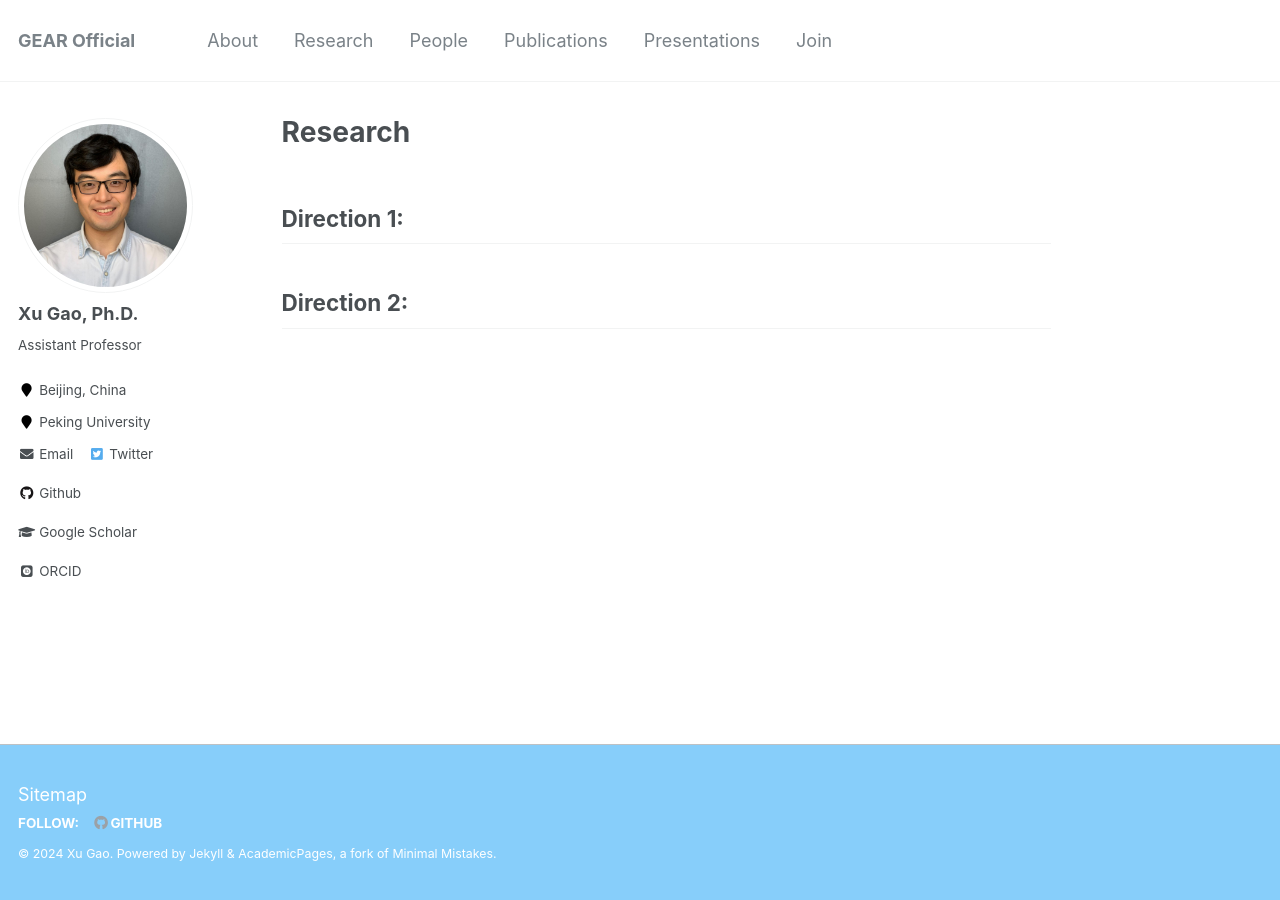
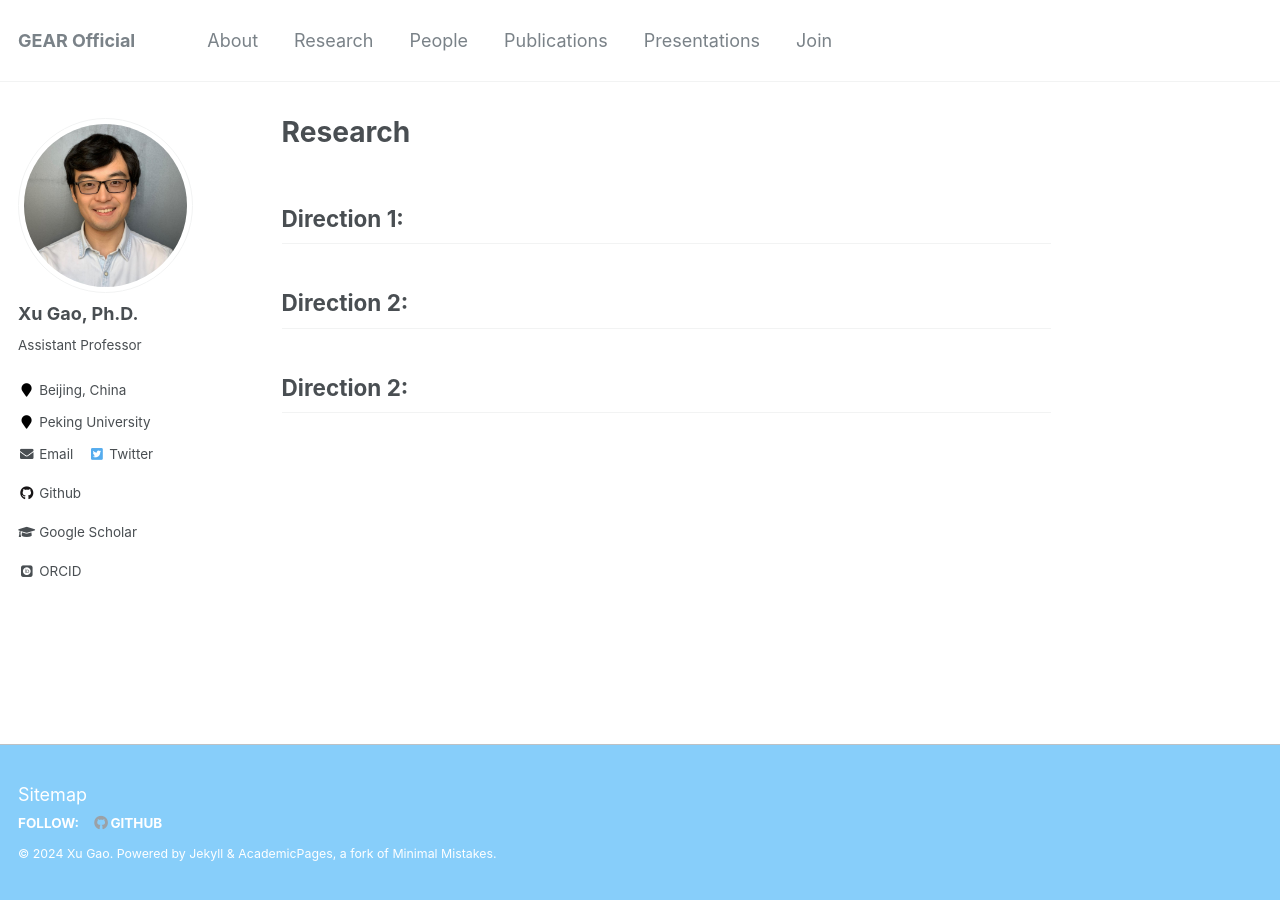
Before and after one commit to ytwangZero/gearpku2020.github.io, a Jekyll site: the page built from _pages/RESEARCH.md, in a window 1280 px wide. Built offline with Jekyll 4.4.1, drawn with Linux system fonts in a browser that asks for light colours; some web fonts are replaced.

Commit message:
Update RESEARCH.md

```diff
--- a/_pages/RESEARCH.md
+++ b/_pages/RESEARCH.md
@@ -9,3 +9,5 @@ redirect_from:
 ## Direction 1:
 
 ## Direction 2:
+
+## Direction 2:
```
